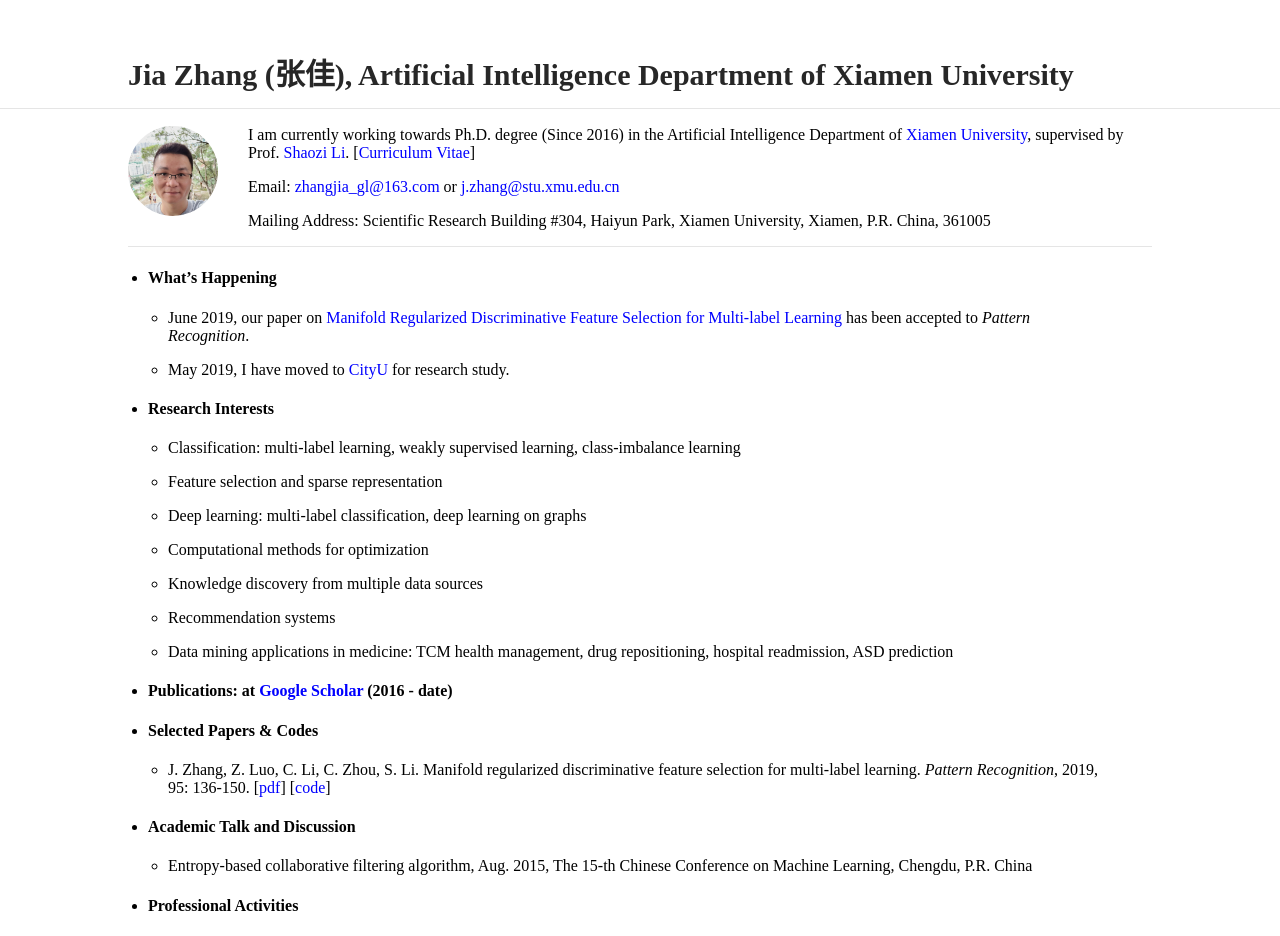
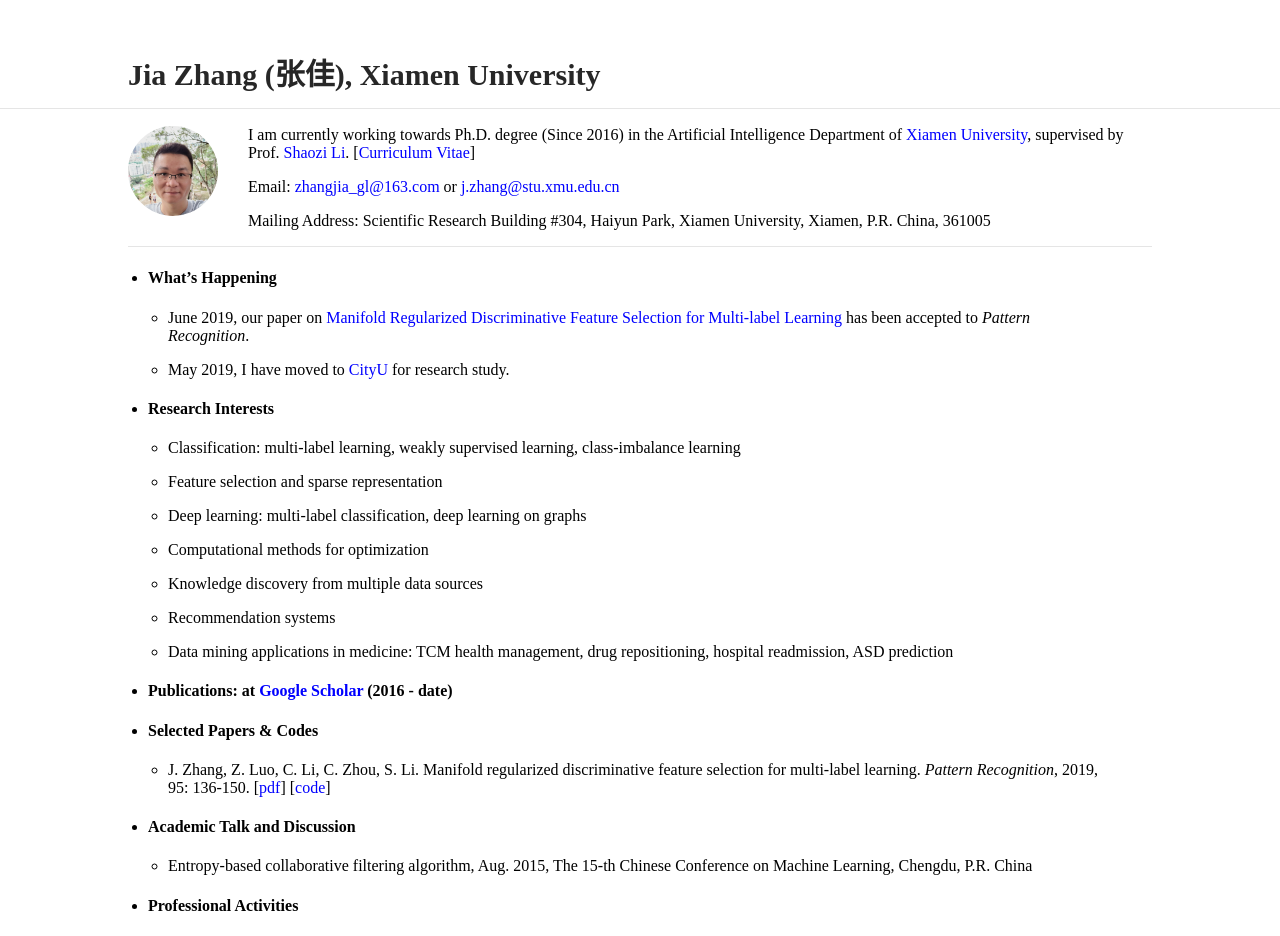
Before and after one commit to jiazhang-ml/jiazhang-ml.github.io, a Jekyll site: the page built from index.md, in a window 1280 px wide. Shown: the top 936 px of the page. Built offline with Jekyll 4.4.1, drawn with Linux system fonts in a browser that asks for light colours.

Commit message:
Update _config.yml

```diff
--- a/_config.yml
+++ b/_config.yml
@@ -1,4 +1,4 @@
-title: Jia Zhang (张佳), Artificial Intelligence Department of Xiamen University
+title: Jia Zhang (张佳), Xiamen University
 url: "jiazhang-ml.pub/"
 
 #ins_logo: "./bits-logo.png"
```
